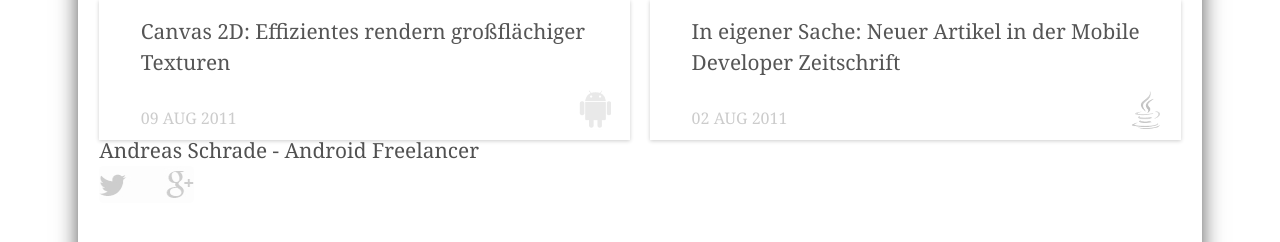
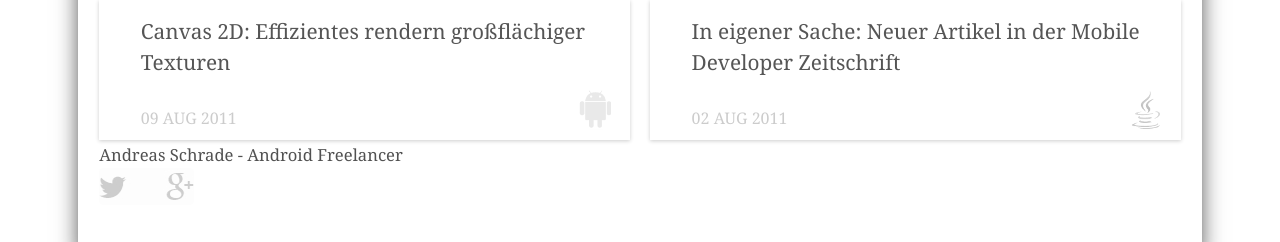
Before and after one commit to andreasschrade/andreasschrade.github.com, a Jekyll site: the page built from index.html, in a window 1280 px wide. Shown: the part 6155-6397 px from the top of the page. Built offline with Jekyll 4.4.1, drawn with Linux system fonts in a browser that asks for light colours; Markdown is read by kramdown in place of the engine named in the settings; the list of posts is cut into pages by our own code.

Commit message:
updated footer

```diff
--- a/public/css/poole.css
+++ b/public/css/poole.css
@@ -482,6 +482,8 @@
 
 .footer {
   clear:both;
+  padding-top:8px;
+  font-size: 80%;
 }
 
 #bordertop {
```
